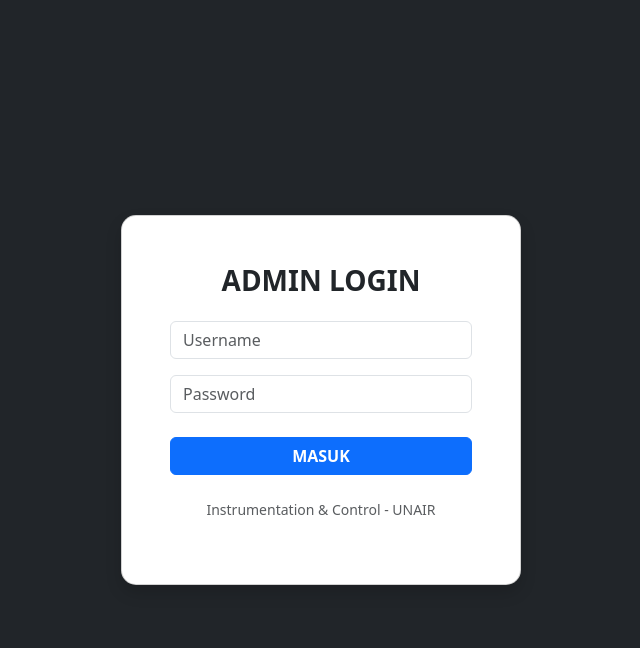
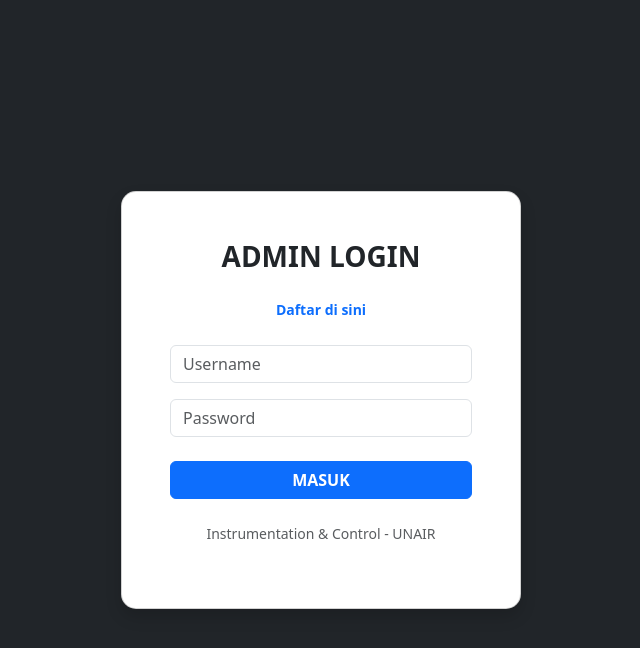
Before and after one commit to IAMYANTO/web-skripsi, a Flask app: page /login in a window 1280 px wide. Shown: the top 648 px of the page, without its empty margins (319-959 px from the left). Run offline with Flask 3, Linux system fonts and the light colour scheme.

Commit message:
Update login.html

```diff
--- a/templates/login.html
+++ b/templates/login.html
@@ -14,6 +14,7 @@
         <div class="card-body p-5 text-center">
             <h3 class="mb-4 fw-bold text-dark">ADMIN LOGIN</h3>
             {% if error %}<div class="alert alert-danger">{{ error }}</div>{% endif %}
+            <p class="mb-4"><a href="/register" class="text-decoration-none small fw-bold text-primary">Daftar di sini</a></p>
             <form method="POST">
                 <input type="text" name="username" class="form-control mb-3" placeholder="Username" required>
                 <input type="password" name="password" class="form-control mb-4" placeholder="Password" required>
```
